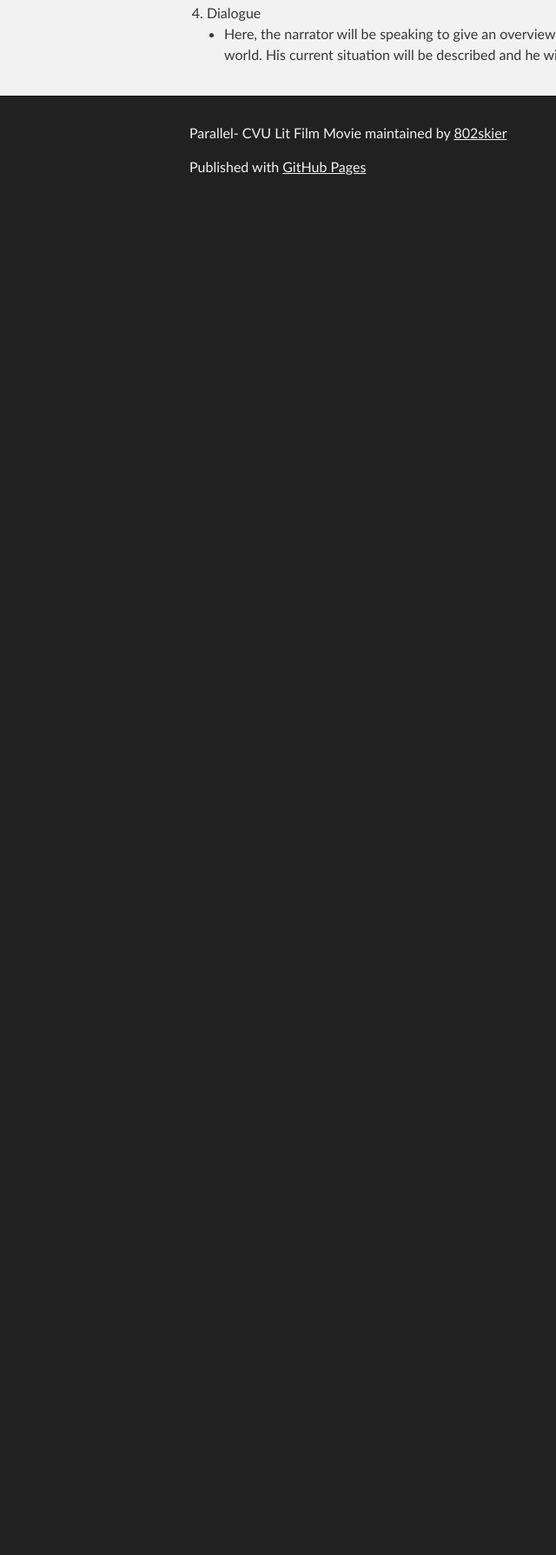
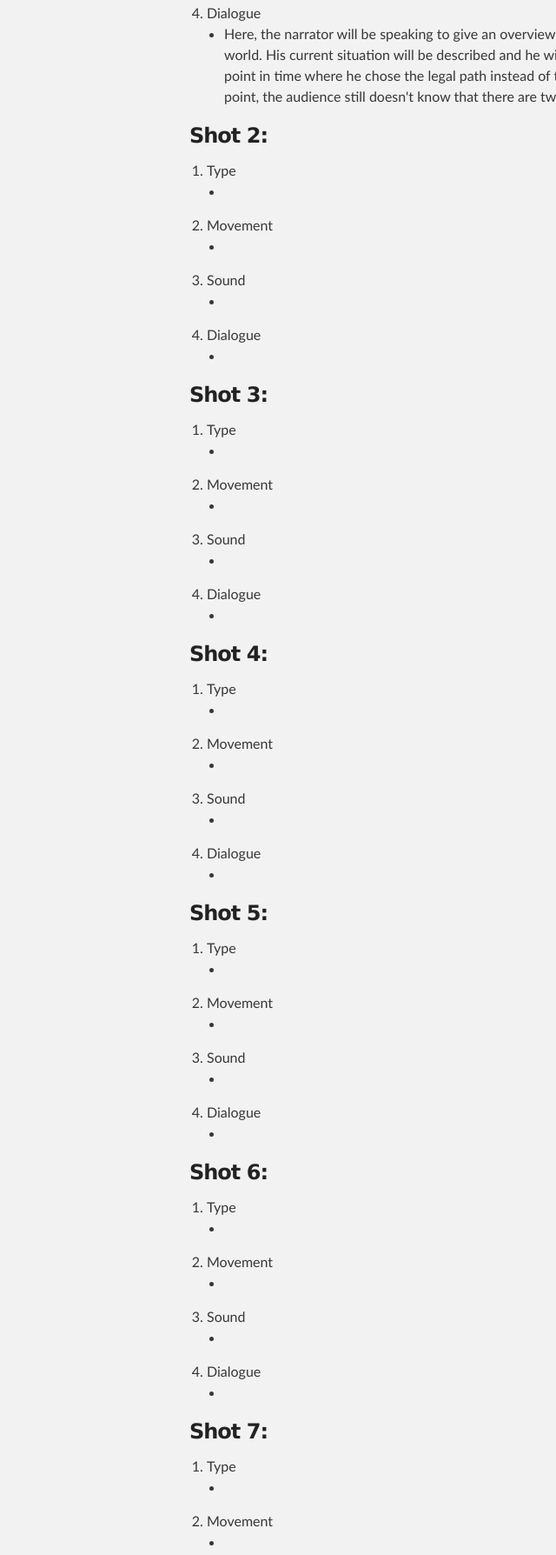
Before and after one commit to 802skier/parallel, a plain HTML site: page index.html in a window 1280 px wide. Shown: the part 810-2598 px from the top of the page at 87% size, without its empty margins (102-742 px from the left). Before the commit the page ends 1049 px from the top, so only its background shows below. Drawn offline with Linux system fonts and the light colour scheme.

Commit message:
Update index.html

```diff
--- a/index.html
+++ b/index.html
@@ -47,7 +47,147 @@
         </ul>
       <li>Dialogue</li>
         <ul>
-          <li>Here, the narrator will be speaking to give an overview of his life in the business world. His current situation will be described and he will </li>
+          <li>Here, the narrator will be speaking to give an overview of his life in the business world. His current situation will be described and he will mention his history since the point in time where he chose the legal path instead of the drug dealer side. At this point, the audience still doesn't know that there are two choices.</li>
+        </ul>
+    </ol>
+
+    <h3>Shot 2:</h3>
+    <ol = type = "A">
+      <li>Type</li>
+        <ul>
+          <li></li>
+        </ul>
+      <li>Movement</li>
+        <ul>
+          <li></li>
+        </ul>
+      <li>Sound</li>
+        <ul>
+          <li></li>
+        </ul>
+      <li>Dialogue</li>
+        <ul>
+          <li></li>
+        </ul>
+    </ol>
+
+    <h3>Shot 3:</h3>
+    <ol = type = "A">
+      <li>Type</li>
+        <ul>
+          <li></li>
+        </ul>
+      <li>Movement</li>
+        <ul>
+          <li></li>
+        </ul>
+      <li>Sound</li>
+        <ul>
+          <li></li>
+        </ul>
+      <li>Dialogue</li>
+        <ul>
+          <li></li>
+        </ul>
+    </ol>
+
+    <h3>Shot 4:</h3>
+    <ol = type = "A">
+      <li>Type</li>
+        <ul>
+          <li></li>
+        </ul>
+      <li>Movement</li>
+        <ul>
+          <li></li>
+        </ul>
+      <li>Sound</li>
+        <ul>
+          <li></li>
+        </ul>
+      <li>Dialogue</li>
+        <ul>
+          <li></li>
+        </ul>
+    </ol>
+
+    <h3>Shot 5:</h3>
+    <ol = type = "A">
+      <li>Type</li>
+        <ul>
+          <li></li>
+        </ul>
+      <li>Movement</li>
+        <ul>
+          <li></li>
+        </ul>
+      <li>Sound</li>
+        <ul>
+          <li></li>
+        </ul>
+      <li>Dialogue</li>
+        <ul>
+          <li></li>
+        </ul>
+    </ol>
+
+    <h3>Shot 6:</h3>
+    <ol = type = "A">
+      <li>Type</li>
+        <ul>
+          <li></li>
+        </ul>
+      <li>Movement</li>
+        <ul>
+          <li></li>
+        </ul>
+      <li>Sound</li>
+        <ul>
+          <li></li>
+        </ul>
+      <li>Dialogue</li>
+        <ul>
+          <li></li>
+        </ul>
+    </ol>
+
+    <h3>Shot 7:</h3>
+    <ol = type = "A">
+      <li>Type</li>
+        <ul>
+          <li></li>
+        </ul>
+      <li>Movement</li>
+        <ul>
+          <li></li>
+        </ul>
+      <li>Sound</li>
+        <ul>
+          <li></li>
+        </ul>
+      <li>Dialogue</li>
+        <ul>
+          <li></li>
+        </ul>
+    </ol>
+
+    <h3>Shot 8:</h3>
+    <ol = type = "A">
+      <li>Type</li>
+        <ul>
+          <li></li>
+        </ul>
+      <li>Movement</li>
+        <ul>
+          <li></li>
+        </ul>
+      <li>Sound</li>
+        <ul>
+          <li></li>
+        </ul>
+      <li>Dialogue</li>
+        <ul>
+          <li></li>
         </ul>
     </ol>
 
```
